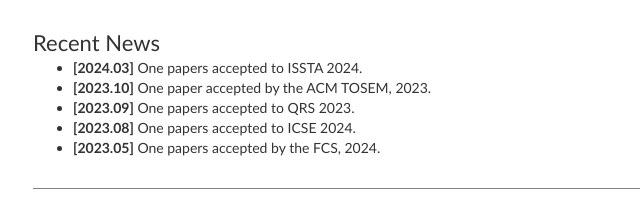
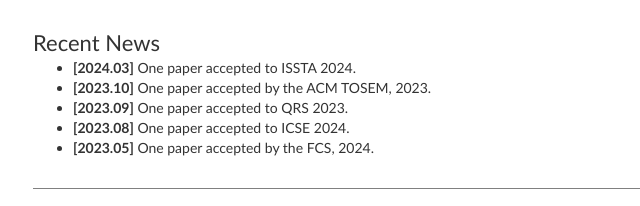
Before and after one commit to zzlexp/zzlexp.github.io, a plain HTML site: page index.html in a window 1280 px wide. Shown: the part 310-516 px from the top of the page, 207-847 px from the left. Drawn offline with nearby package versions, Linux system fonts and the light colour scheme.

Commit message:
Fix error in index.html

```diff
--- a/index.html
+++ b/index.html
@@ -84,11 +84,11 @@
                 <tbody>
                   <tr>
                     <ul>
-                      <li> <b>[2024.03]</b> One papers accepted to ISSTA 2024.</li>
+                      <li> <b>[2024.03]</b> One paper accepted to ISSTA 2024.</li>
                       <li> <b>[2023.10]</b> One paper accepted by the ACM TOSEM, 2023.</li>
-                      <li> <b>[2023.09]</b> One papers accepted to QRS 2023.</li>
-                      <li> <b>[2023.08]</b> One papers accepted to ICSE 2024.</li>
-                      <li> <b>[2023.05]</b> One papers accepted by the FCS, 2024.</li>
+                      <li> <b>[2023.09]</b> One paper accepted to QRS 2023.</li>
+                      <li> <b>[2023.08]</b> One paper accepted to ICSE 2024.</li>
+                      <li> <b>[2023.05]</b> One paper accepted by the FCS, 2024.</li>
                     </ul>
                   </tr>
                </tbody>
```
